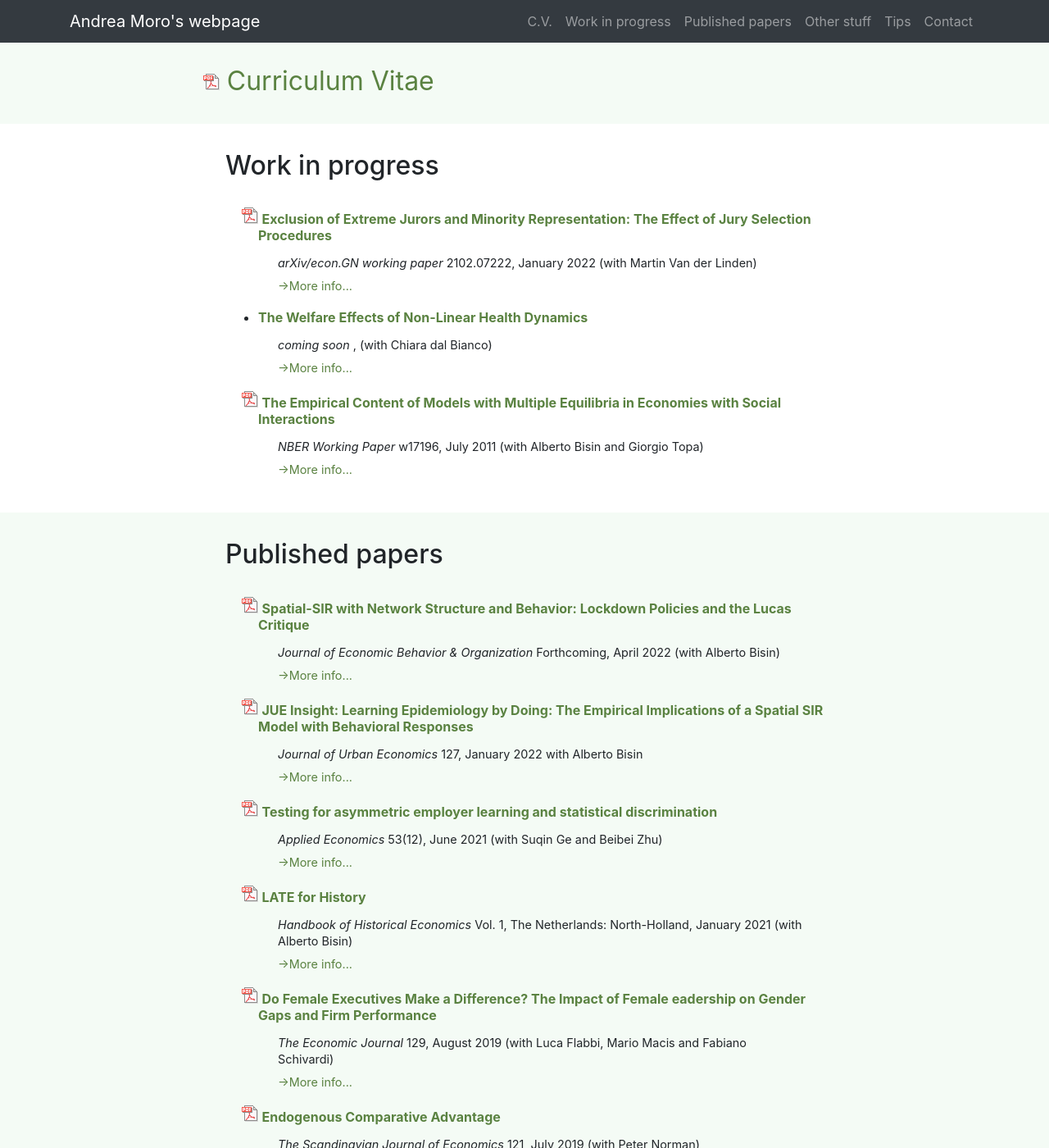
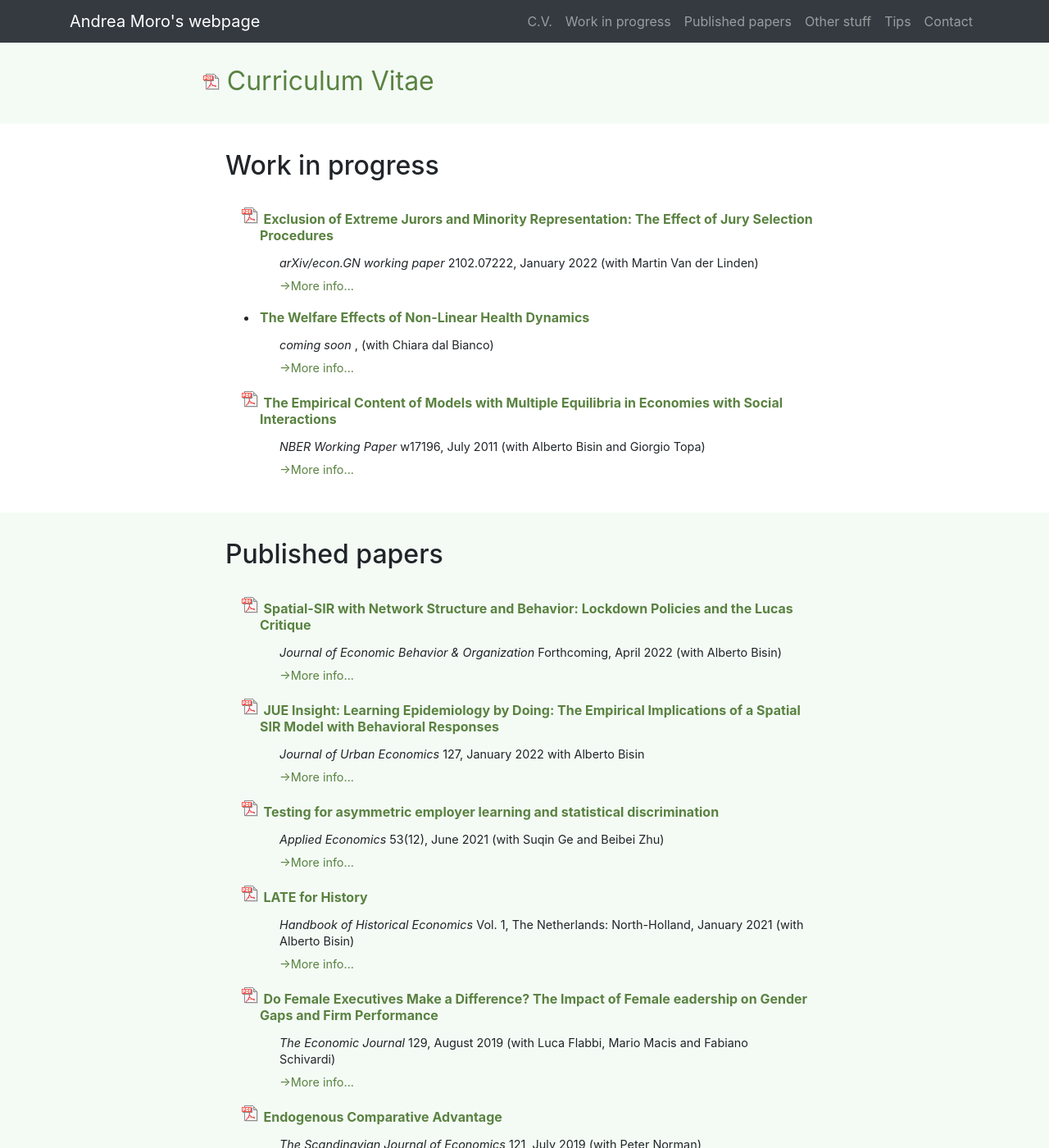
Before and after one commit to andreamoro-git/andreamoro-git.github.io, a Jekyll site: the page built from index.md, in a window 1280 px wide and 1400 px high, scrolled down 279 px. Shown: the whole window at 82% size. Built offline with Jekyll 4.4.1, drawn with Linux system fonts in a browser that asks for light colours; our own code applies the rules of GitHub Pages for plain Markdown files.

Commit message:
Update scrolling-nav.css

```diff
--- a/css/scrolling-nav.css
+++ b/css/scrolling-nav.css
@@ -79,6 +79,7 @@ li.post ul {
 
 li.post {
   margin-bottom: .5rem;
+  padding: 0 0 0 0.125rem;
 }
 .paper, .title {
   font-weight: bold
```
